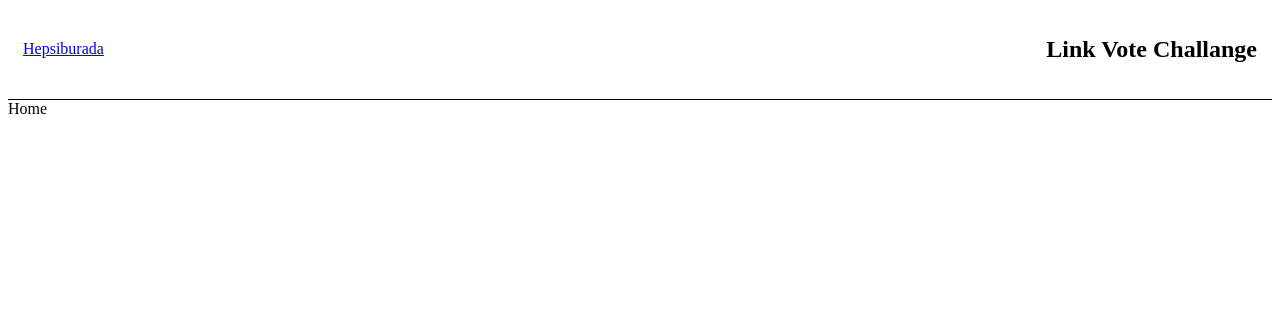
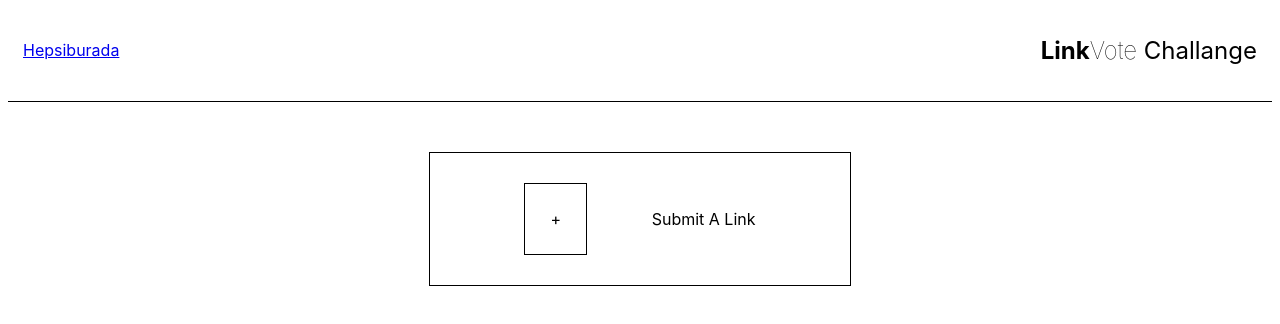
Before and after one commit to ugurctaygun/react-upvote, a React (Create React App) app: page / in a window 1280 px wide. Shown: the top 324 px of the page. Built offline with nearby package versions, Linux system fonts and the light colour scheme.

Commit message:
router - components

```diff
--- a/package.json
+++ b/package.json
@@ -10,6 +10,7 @@
     "react": "^18.0.0",
     "react-dom": "^18.0.0",
     "react-redux": "^8.0.1",
+    "react-router-dom": "^6.3.0",
     "react-scripts": "5.0.1",
     "sass": "^1.51.0",
     "web-vitals": "^2.1.4"
--- a/src/App.js
+++ b/src/App.js
@@ -1,12 +1,19 @@
 import React from "react";
 import Header from "./Components/Header/Header";
 import Home from "./Pages/Home";
+import Submit from "./Pages/Submit";
+import { BrowserRouter, Routes, Route } from "react-router-dom";
 
 const App = () => {
   return (
     <main>
       <Header />
-      <Home />
+      <BrowserRouter>
+        <Routes>
+          <Route path="/" exact element={<Home />} />
+          <Route path="/submit" element={<Submit />} />
+        </Routes>
+      </BrowserRouter>
     </main>
   );
 };
--- a/src/Components/Header/Header.js
+++ b/src/Components/Header/Header.js
@@ -6,13 +6,15 @@ function Header() {
       <nav>
         <ul>
           <li>
-            <a id="logo" href="." rel="home">
+            <a id="logo" href="/" rel="home">
               Hepsiburada
             </a>
           </li>
           <li>
-            {" "}
-            <h2>Link Vote Challange</h2>
+            <h2>
+              <strong>Link</strong>
+              <span>Vote</span> Challange
+            </h2>
           </li>
         </ul>
       </nav>
--- a/src/Components/Header/header.scss
+++ b/src/Components/Header/header.scss
@@ -7,6 +7,12 @@ header{
             align-items: center;
             padding: 0 15px;
             list-style: none;
+            h2{
+                font-weight: normal;
+            }
+            span{
+                font-weight: 100;
+            }
         }
     }
 }
--- /dev/null
+++ b/src/Components/SubmitForm/SubmitForm.js
@@ -0,0 +1,14 @@
+import React from "react";
+
+function SubmitForm() {
+  return (
+    <form className="c-form">
+      <div className="c-form__section">
+        <label>Link Name</label>
+        <input type="text" placeholder="e.g testo" />
+      </div>
+    </form>
+  );
+}
+
+export default SubmitForm;
--- /dev/null
+++ b/src/Components/SubmitNavigation/SubmitNavigation.js
@@ -0,0 +1,12 @@
+import React from "react";
+
+function SubmitButton() {
+  return (
+    <a href="/submit" className="c-submit-nav">
+      <div className="c-submit-nav__box">+</div>
+      <div className="c-submit-nav__text">Submit A Link</div>
+    </a>
+  );
+}
+
+export default SubmitButton;
--- /dev/null
+++ b/src/Components/SubmitNavigation/submitNavigation.scss
@@ -0,0 +1,13 @@
+.c-submit-nav{
+    display: flex;
+    justify-content: space-evenly;
+    align-items: center;
+    text-decoration: none;
+    color: inherit;
+    padding: 30px;
+    border: 1px solid;
+    &__box{
+        padding: 25px;
+        border: 1px solid;
+    }
+}
--- /dev/null
+++ b/src/Styles/container.scss
@@ -0,0 +1,9 @@
+.o-container {
+    padding: 0 150px;
+    margin: 50px auto;
+    max-width: 33vw;
+    @media (max-width: 1000px) {
+      padding: 20px 0;
+      max-width: 100%;
+    }
+  }
--- a/src/Styles/main.scss
+++ b/src/Styles/main.scss
@@ -1 +1,8 @@
-@import "../Components/Header/header.scss"
+body{
+    font-family: -apple-system,BlinkMacSystemFont,Arial,Roboto,Oxygen,Ubuntu,Cantarell,Fira Sans,Droid Sans,Helvetica Neue,sans-serif!important;
+}
+
+@import "./container.scss";
+
+@import "../Components/Header/header.scss";
+@import "../Components/SubmitNavigation/submitNavigation.scss"
--- a/src/pages/Home.js
+++ b/src/pages/Home.js
@@ -1,7 +1,12 @@
 import React from "react";
+import SubmitNavigation from "../Components/SubmitNavigation/SubmitNavigation";
 
 function Home() {
-  return <div>Home</div>;
+  return (
+    <section className="o-container">
+      <SubmitNavigation />
+    </section>
+  );
 }
 
 export default Home;
--- a/src/pages/Submit.js
+++ b/src/pages/Submit.js
@@ -1,7 +1,12 @@
 import React from "react";
+import SubmitForm from "../Components/SubmitForm/SubmitForm";
 
 function Submit() {
-  return <div>Submit</div>;
+  return (
+    <section className="o-container">
+      <SubmitForm />
+    </section>
+  );
 }
 
 export default Submit;
```
Also changed, not shown: 1 other file (tests, documents, lock files or other folders).
